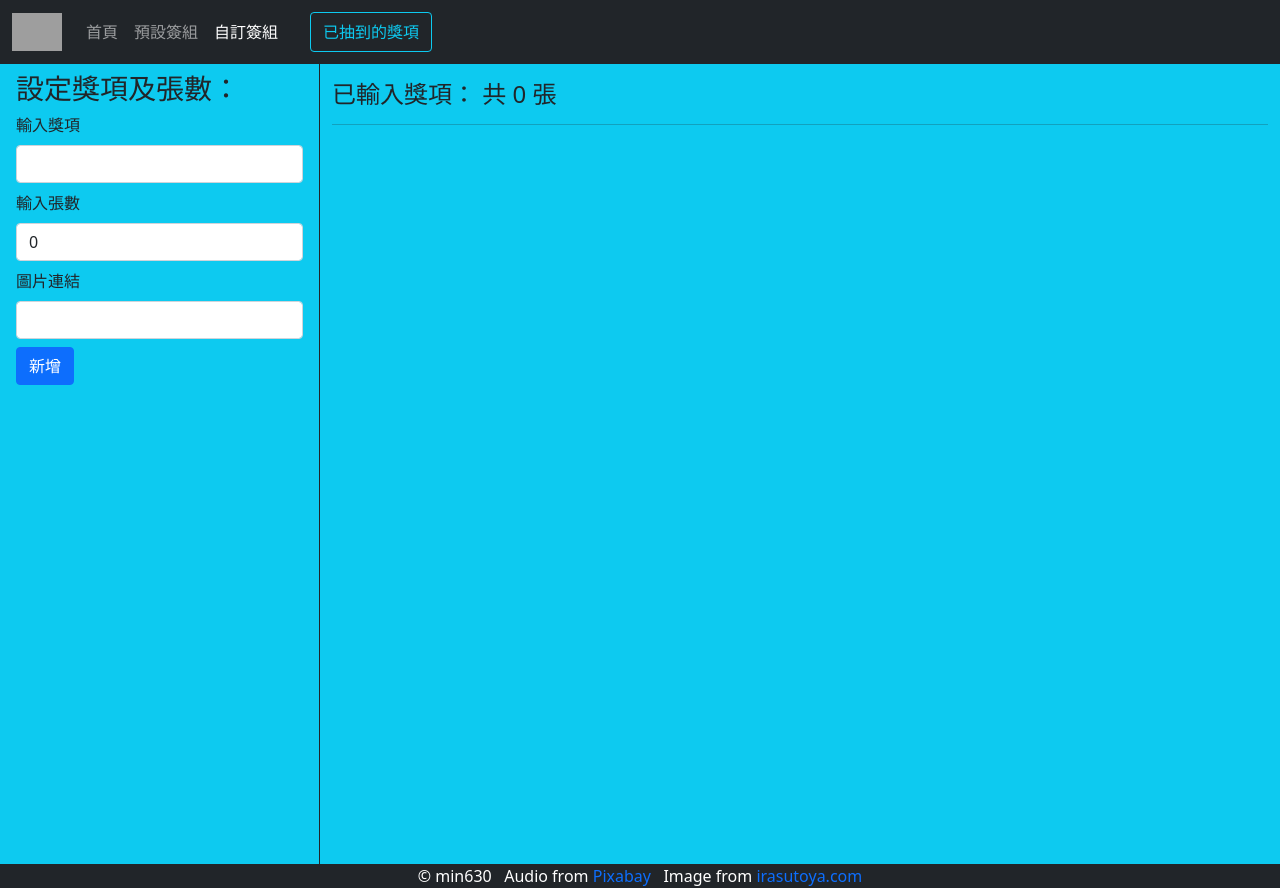
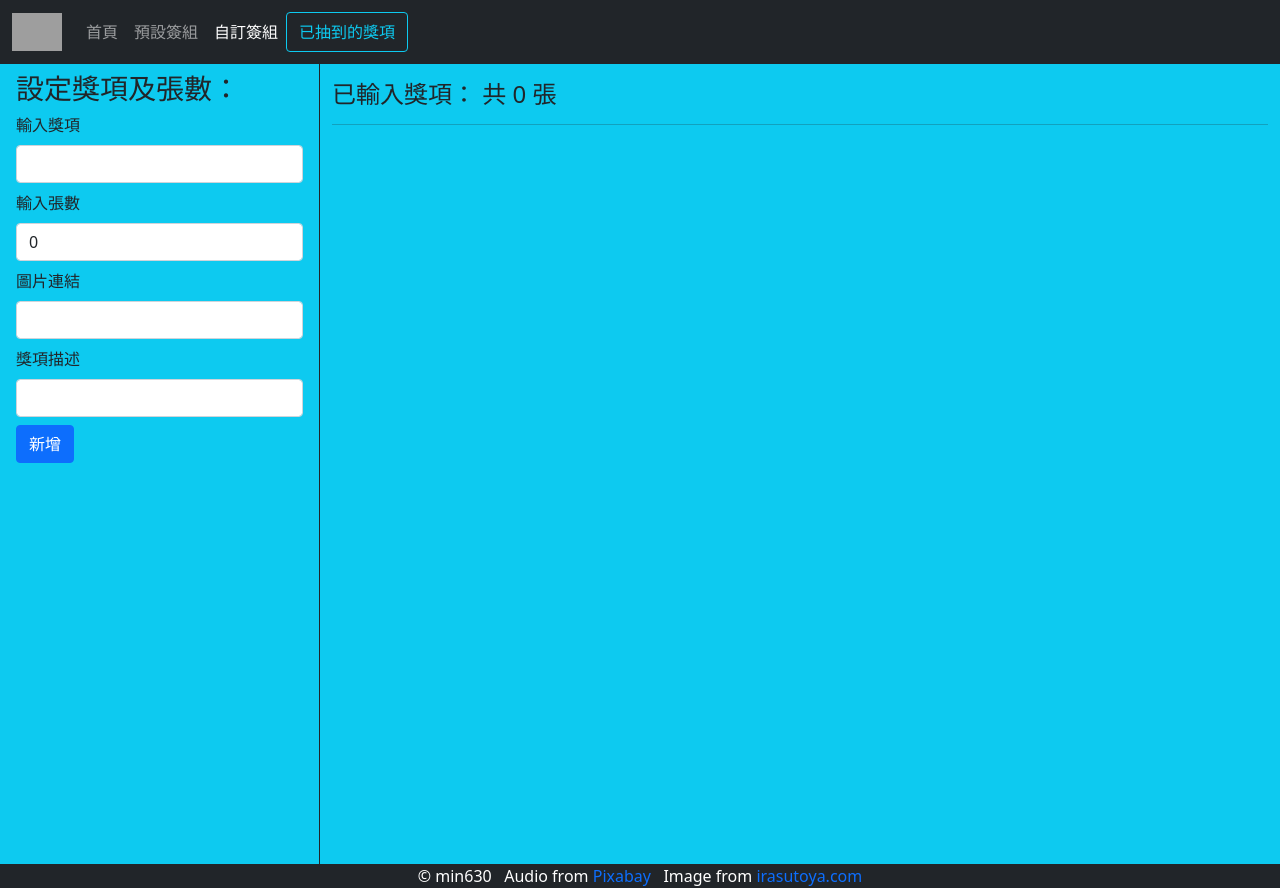
Before and after one commit to min630/drawing_game, a Vue app: page /#/custom-awards in a window 1280 px wide. Built offline with nearby package versions, Linux system fonts and the light colour scheme; grey boxes are pictures that could not be loaded.

Commit message:
fix card can click repeated

```diff
--- a/src/components/Awards.vue
+++ b/src/components/Awards.vue
@@ -8,7 +8,7 @@
           {{ award.title }}
         </p>
         <p class="card-content">
-          {{ award.content }}
+          獎項描述：{{ award.content }}
         </p>
       </div>
     </div>
--- a/src/components/Cards.vue
+++ b/src/components/Cards.vue
@@ -35,10 +35,8 @@ export default {
   emits: ['reduceAward'],
   methods: {
     flipCard(item, index) {
-      this.playFlipAudio();
-      this.$emit('reduceAward', item);
-      this.pickedCard = item;
-      this.$refs.show.showAward();
+      if (item.isFlipped) return;
+
       const cards = document.querySelectorAll('.card');
       Array.from(cards).map((card, key) => {
         if (key === index) {
@@ -50,6 +48,11 @@ export default {
         }
         return card;
       });
+      item.isFlipped = true;
+      this.playFlipAudio();
+      this.$emit('reduceAward', item);
+      this.pickedCard = item;
+      this.$refs.show.showAward();
     },
     playFlipAudio() {
       this.audio.play();
--- a/src/components/CustomSetting.vue
+++ b/src/components/CustomSetting.vue
@@ -33,6 +33,16 @@
         v-model="tempAward.imageUrl"
       />
     </div>
+    <div class="mb-2">
+    <label for="content" class="form-label">獎項描述</label>
+      <input
+        type="text"
+        class="form-control"
+        id="content"
+        aria-describedby="example"
+        v-model="tempAward.content"
+      />
+    </div>
     <button type="submit" class="btn btn-primary" @click.prevent="addItem">
       新增
     </button>
@@ -49,8 +59,9 @@ export default {
         title: '',
         number: 0,
         imageUrl: '',
-        alert: null,
+        content: '',
       },
+      alert: null,
     };
   },
   methods: {
--- a/src/components/Navbar.vue
+++ b/src/components/Navbar.vue
@@ -33,7 +33,7 @@
             <router-link to="/custom-awards" class="nav-link">自訂簽組</router-link>
           </li>
           <li class="nav-item ">
-            <button class="h-100 ms-4 btn btn-outline-info"
+            <button class="h-100 btn btn-outline-info"
               @click="showModal">
             已抽到的獎項</button>
           </li>
--- a/src/views/DefaultAwards.vue
+++ b/src/views/DefaultAwards.vue
@@ -65,43 +65,43 @@ const dummyData = [
     title: 'A賞 魯夫',
     number: 2,
     imageUrl: Luffy,
-    content: '獎品描述：(大小、材質...)',
+    content: '(大小、材質...)',
   },
   {
     title: 'B賞 索隆',
     number: 2,
     imageUrl: Zoro,
-    content: '獎品描述：(大小、材質...)',
+    content: '(大小、材質...)',
   },
   {
     title: 'C賞 香吉',
     number: 2,
     imageUrl: Sanji,
-    content: '獎品描述：(大小、材質...)',
+    content: '(大小、材質...)',
   },
   {
     title: 'D賞 喬巴',
     number: 2,
     imageUrl: Chopper,
-    content: '獎品描述：(大小、材質...)',
+    content: '(大小、材質...)',
   },
   {
     title: 'E賞 玻璃杯',
     number: 20,
     imageUrl: 'https://1.bp.blogspot.com/-KDp9cwp6ZpI/VcMmJ7DzycI/AAAAAAAAwds/d58TYNwsOhE/s800/edo_kiriko.png',
-    content: '獎品描述：(大小、材質...)',
+    content: '(大小、材質...)',
   },
   {
     title: 'F賞 色紙',
     number: 24,
     imageUrl: 'https://1.bp.blogspot.com/-sb6_0EndDj4/XexrdNZlw1I/AAAAAAABWpM/m8dTVCD9jx4h3RzER6acvUFx3evYCqsEACNcBGAsYHQ/s1600/train_arashiyama_torokko_kouyou.png',
-    content: '獎品描述：(大小、材質...)',
+    content: '(大小、材質...)',
   },
   {
     title: 'G賞 資料夾',
     number: 28,
     imageUrl: 'https://2.bp.blogspot.com/-77sjTmJfZpk/UWJVw8Nw5sI/AAAAAAAAPa8/D6KJwXRLF9Y/s400/season_11_tate.jpg',
-    content: '獎品描述：(大小、材質...)',
+    content: '(大小、材質...)',
   },
 ];
 export default {
--- a/src/views/Home.vue
+++ b/src/views/Home.vue
@@ -12,7 +12,9 @@
   >
     <h1 class="mb-5">請選擇籤組模式</h1>
     <div class="row gx-5">
-      <div class="col mx-5">
+      <div class="col mx-5 my-2 d-flex
+            justify-content-center
+            align-items-center">
         <router-link to="/default-awards">
         <div
           class="
@@ -29,7 +31,9 @@
         </div>
         </router-link>
       </div>
-      <div class="col mx-5">
+      <div class="col mx-5 my-2 d-flex
+            justify-content-center
+            align-items-center">
         <router-link to="/custom-awards">
         <div
           class="
```
